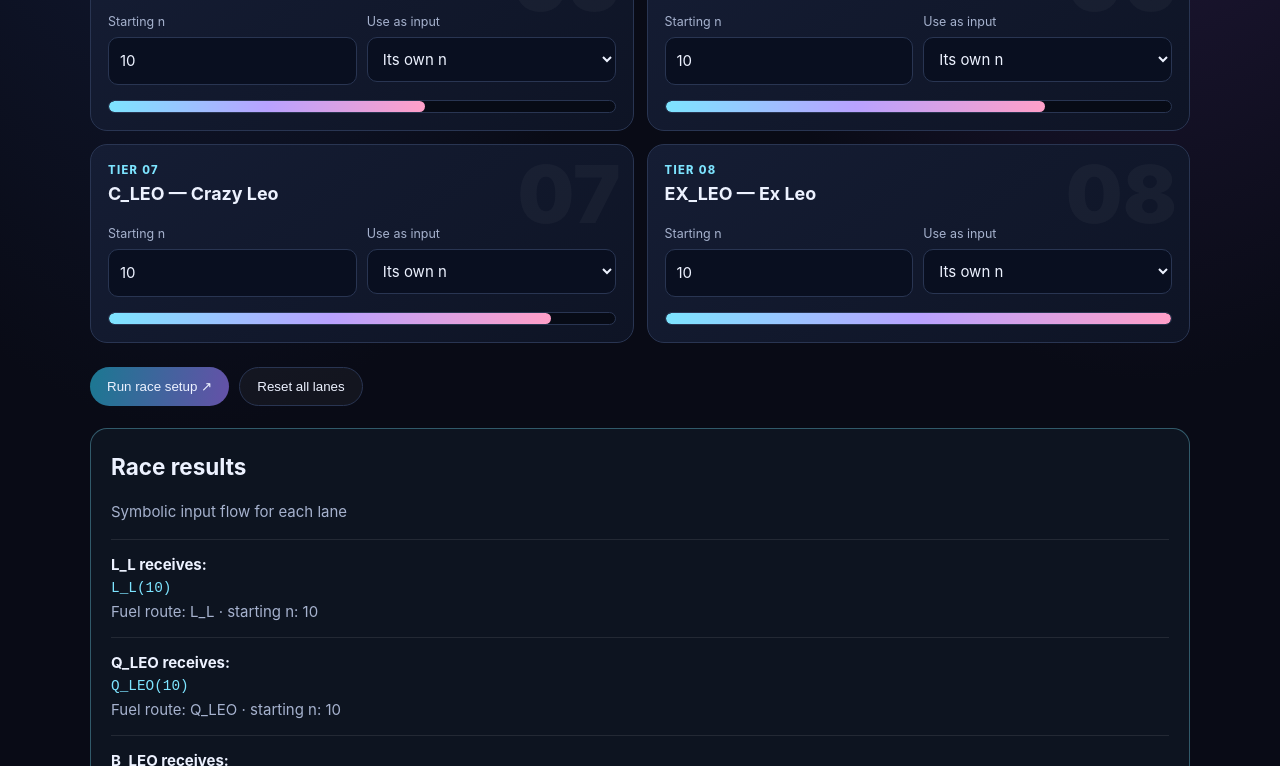
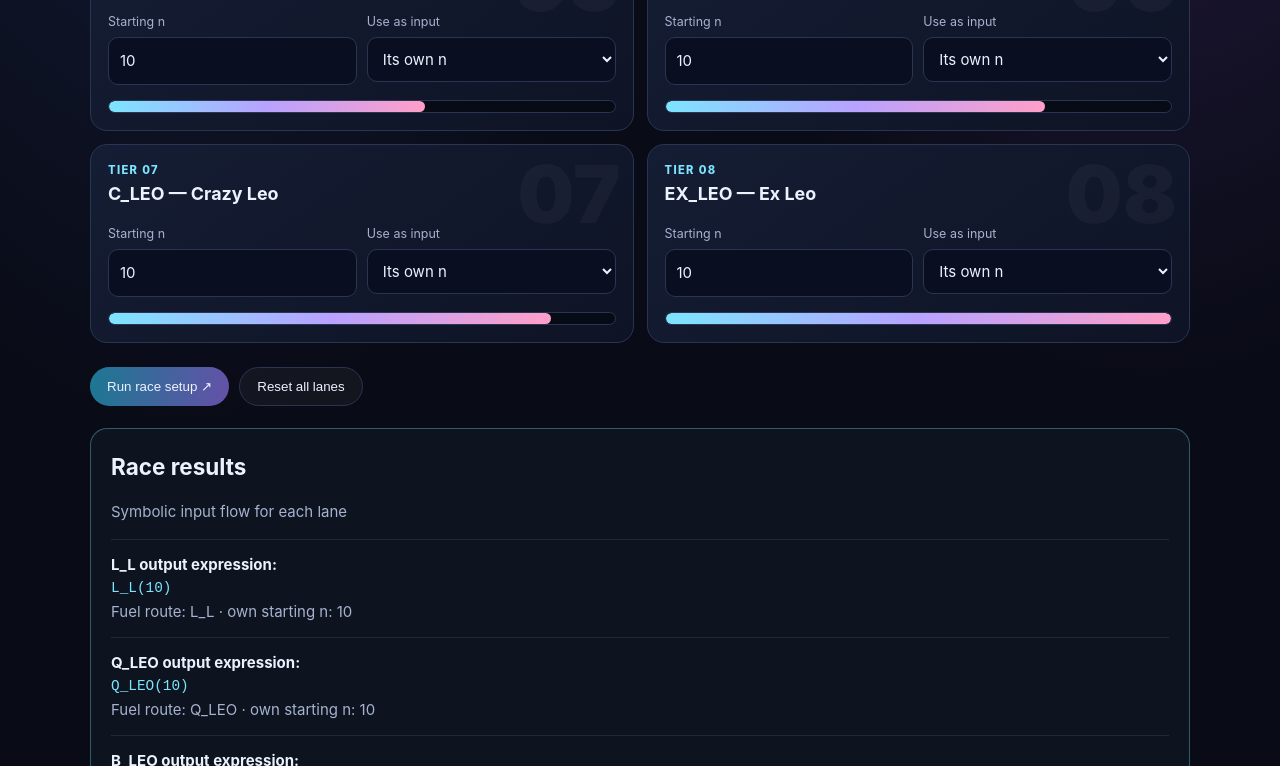
Before and after one commit to Oddossosososo/Leo-Hierarchy, a plain HTML site: page race.html in a window 1280 px wide. Both pictures are taken after a click on the button "Run race setup ↗". Shown: the part 935-1701 px from the top of the page. Drawn offline with Linux system fonts and the light colour scheme.

Commit message:
Correct nested Leo input expressions in Race Lab

```diff
--- a/race.html
+++ b/race.html
@@ -41,10 +41,10 @@ function getInput(id){const el=document.getElementById('n-'+id);return el.value.
 function resolve(id,path=[]){
  if(path.includes(id))return {cycle:[...path,id]};
  const source=document.getElementById('source-'+id).value;
- if(source==='self')return {expr:getInput(id),chain:[id]};
+ if(source==='self')return {expr:id+'('+getInput(id)+')',chain:[id]};
  const next=resolve(source,[...path,id]);
  if(next.cycle)return next;
- return {expr:next.expr,chain:[id,...next.chain]};
+ return {expr:id+'('+next.expr+')',chain:[id,...next.chain]};
 }
 function run(){
  const results=document.getElementById('results');let html='<h2>Race results</h2><p class="muted">Symbolic input flow for each lane</p>';
@@ -55,7 +55,7 @@ function run(){
   const expression=r.chain.slice().reverse().map((id,i)=>id).join('(')+(r.chain.length?')'.repeat(r.chain.length-1):'');
   const readable=r.chain.slice().reverse().join(' → ');
   bar.style.width=(t.rank/8*100)+'%';
-  html+='<div class="result"><b>'+t.id+' receives:</b><div class="formula">'+t.id+'('+r.expr+')</div><div class="muted">Fuel route: '+readable+' · starting n: '+getInput(t.id)+'</div></div>';
+  html+='<div class="result"><b>'+t.id+' output expression:</b><div class="formula">'+r.expr+'</div><div class="muted">Fuel route: '+readable+' · own starting n: '+getInput(t.id)+'</div></div>';
  });
  html+='<p class="muted">Track fill indicates the declared tier position only. It is not a measured runtime or numerical magnitude.</p>';
  results.innerHTML=html;
```
